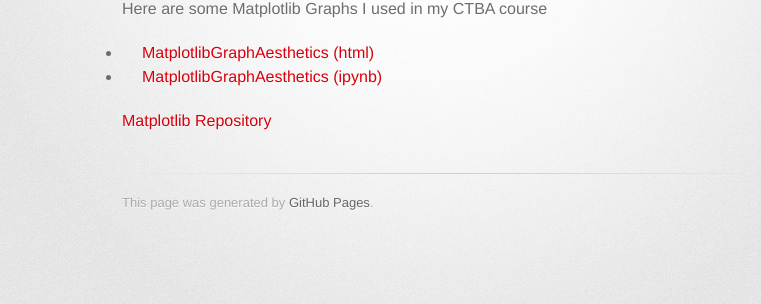
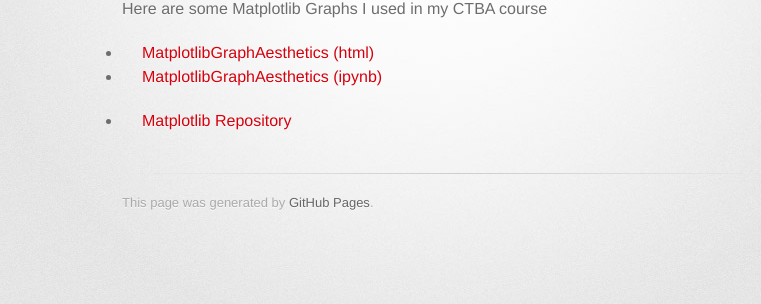
Before and after one commit to AsadBidiwala/AsadBidiwala.github.io, a Jekyll site: the page built from MatplotlibGraphs/index.md, in a window 1280 px wide. Shown: the part 225-529 px from the top of the page, without its empty margins (208-969 px from the left). Built offline with Jekyll 4.4.1, drawn with Linux system fonts in a browser that asks for light colours; some web fonts are replaced; our own code applies the rules of GitHub Pages for plain Markdown files.

```diff
--- a/MatplotlibGraphs/index.md
+++ b/MatplotlibGraphs/index.md
@@ -7,4 +7,4 @@ Here are some Matplotlib Graphs I used in my CTBA course
 - [MatplotlibGraphAesthetics (html)](MatplotlibGraphAesthetics.html)
 - [MatplotlibGraphAesthetics (ipynb)](MatplotlibGraphAesthetics.ipynb)
 
-[Matplotlib Repository](https://github.com/AsadBidiwala/AsadBidiwala.github.io)
+- [Matplotlib Repository](https://github.com/AsadBidiwala/AsadBidiwala.github.io)
```
